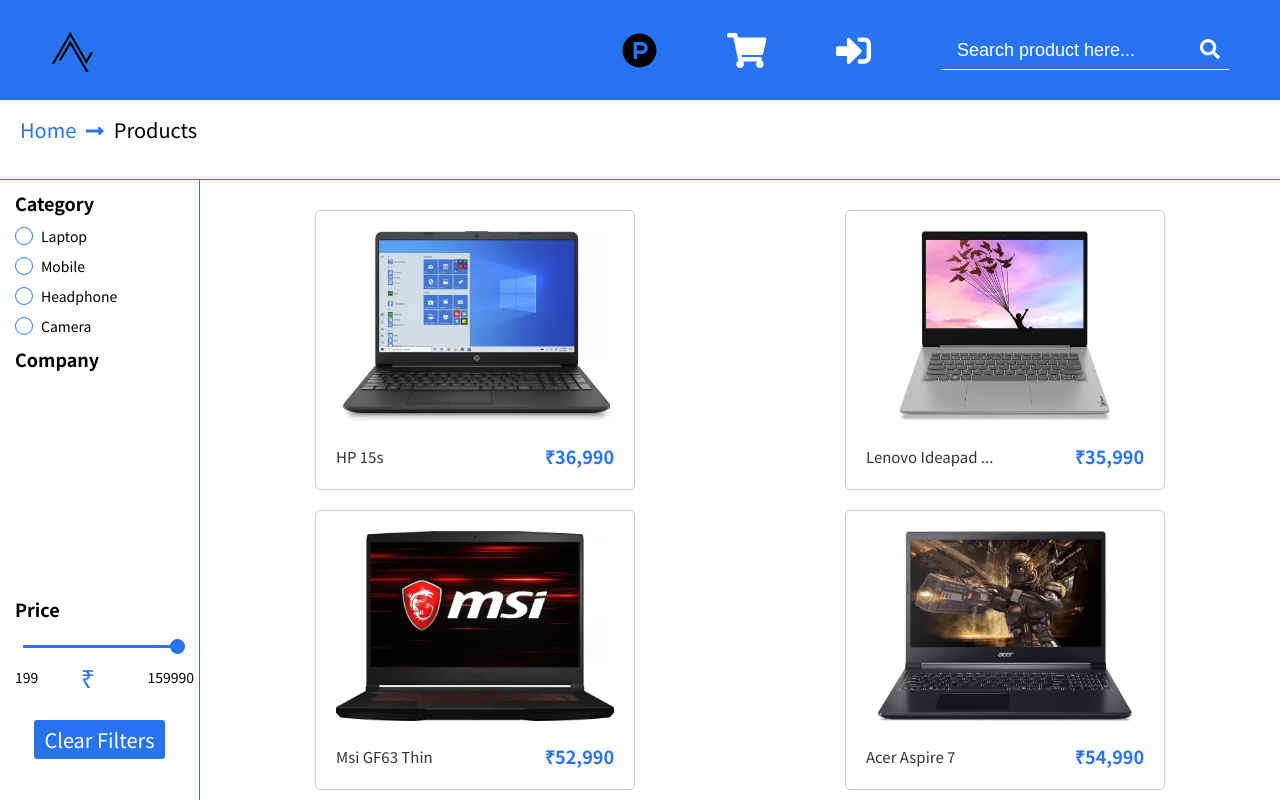
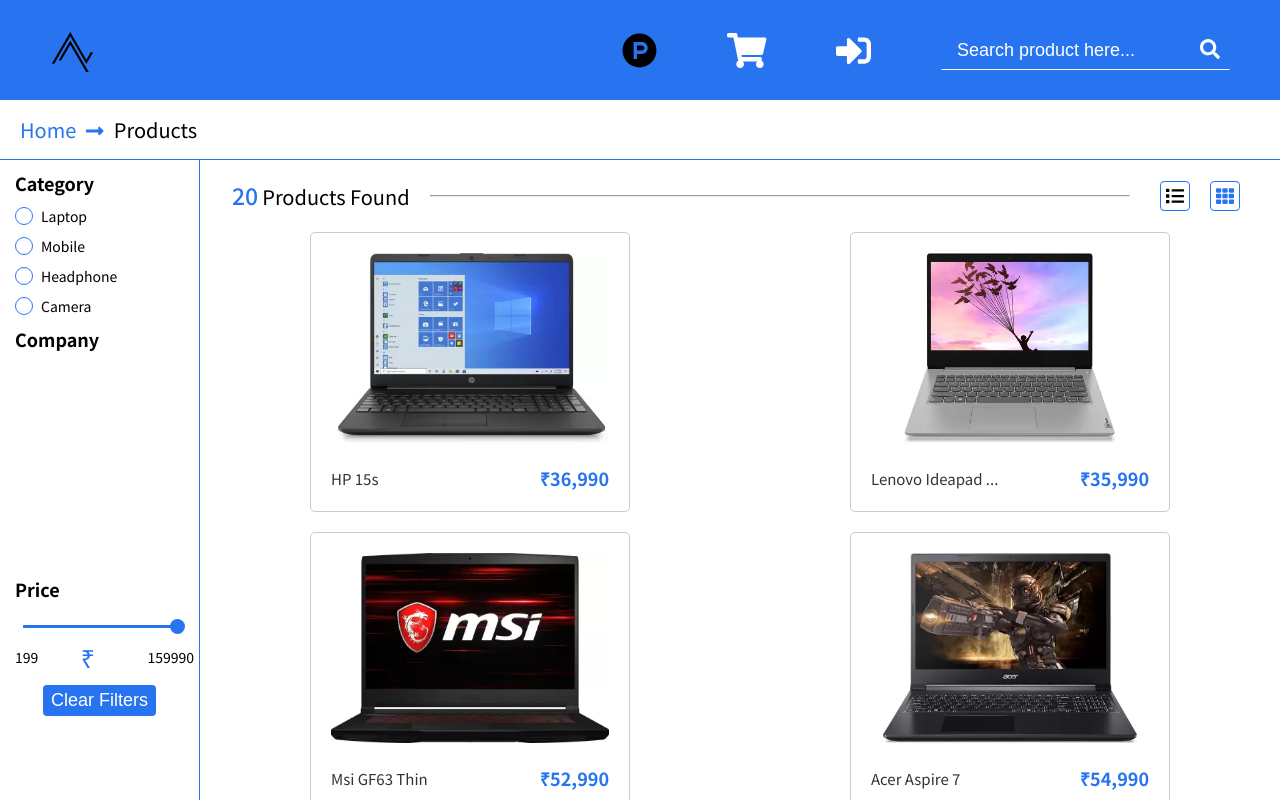
Before and after one commit to Joker-Bat/silverstore, a React (Create React App) app: page /products in a window 1280 px wide. Shown: the top 800 px of the page. Built offline with nearby package versions, Linux system fonts and the light colour scheme.

Commit message:
Added Products count

```diff
--- a/src/components/BreadCrumb/BreadCrumb.module.scss
+++ b/src/components/BreadCrumb/BreadCrumb.module.scss
@@ -5,7 +5,6 @@
   font-size: 2rem;
   align-items: center;
   text-transform: capitalize;
-  margin-bottom: 2rem;
 
   a {
     text-decoration: none;
--- a/src/components/Products/Filters/Filters.js
+++ b/src/components/Products/Filters/Filters.js
@@ -9,7 +9,6 @@
 // Components
 import Checkbox from "./Checkbox/Checkbox";
 import RangeSlider from "./RangeSlider/RangeSlider";
-import Button from "../../UI/Button/Button";
 // Redux toolkit
 import { useSelector, useDispatch } from "react-redux";
 import {
@@ -95,7 +94,7 @@
       </div>
 
       <div className={classes.ClearFilter}>
-        <Button name="Clear Filters" small clicked={clearFilters} />
+        <button onClick={clearFilters}>Clear Filters</button>
       </div>
     </aside>
   );
--- a/src/components/Products/Filters/Filters.module.scss
+++ b/src/components/Products/Filters/Filters.module.scss
@@ -62,8 +62,8 @@
     margin-bottom: 5rem;
 
     @include respond($MOBILE) {
-      height: 170px;
-      margin-bottom: 8rem;
+      height: 150px;
+      margin-bottom: 6rem;
     }
 
     .CompanyTitle {
@@ -134,5 +134,22 @@
     display: flex;
     justify-content: center;
     align-items: center;
+
+    button {
+      cursor: pointer;
+      appearance: none;
+      border: none;
+      background-color: var(--main);
+      color: var(--white);
+      padding: 0.5rem 0.8rem;
+      font-size: 1.8rem;
+      border-radius: 4px;
+      transition: transform 0.2s ease, filter 0.2s ease-in;
+
+      &:hover {
+        transform: scale(0.98);
+        filter: brightness(120%);
+      }
+    }
   }
 }
--- a/src/components/Products/Products.js
+++ b/src/components/Products/Products.js
@@ -18,12 +18,12 @@
     <div className={classes.Products}>
       <Filters />
       <ProductsList />
-      <div
+      <button
         className={classes.FilterIcon}
         onClick={() => dispatch(toggleFilter())}
       >
         <i className="fas fa-filter"></i>
-      </div>
+      </button>
     </div>
   );
 };
--- a/src/components/Products/Products.module.scss
+++ b/src/components/Products/Products.module.scss
@@ -19,6 +19,7 @@
 
     .FilterIcon {
       display: block;
+      border: none;
       position: fixed;
       bottom: 2rem;
       right: 2rem;
@@ -37,6 +38,4 @@
       }
     }
   }
-
-
 }
--- a/src/components/Products/ProductsList/ProductsList.js
+++ b/src/components/Products/ProductsList/ProductsList.js
@@ -4,6 +4,7 @@
 // Data
 import data from "../../../data/data";
 // Component
+import ProductsTop from "./ProductsTop/ProductsTop";
 import Product from "../../UI/Product/Product";
 // Redux toolkit
 import { useSelector, useDispatch } from "react-redux";
@@ -33,6 +34,8 @@
 
   // Return
   return (
+    <div className={classes.ProductsContainer}>
+      <ProductsTop />
       <div className={classes.ProductsList}>
         {products.map((item) => {
           return (
@@ -45,6 +48,7 @@
           );
         })}
       </div>
+    </div>
   );
 };
 
--- a/src/components/Products/ProductsList/ProductsList.module.scss
+++ b/src/components/Products/ProductsList/ProductsList.module.scss
@@ -1,9 +1,16 @@
 @import "../../../styles/Variables.scss";
 @import "../../../styles/ResponsiveSheet.scss";
 
+.ProductsContainer {
+  width: 100%;
+  border-top: 1px solid var(--main);
+  padding: 2rem 1rem;
+
+
+}
+
 .ProductsList {
-  border-top: 1px solid var(--main);
-  padding: 3rem 2rem;
+  // padding: 2rem 2rem;
   width: 100%;
   display: grid;
   grid-template-columns: repeat(3, 1fr);
--- /dev/null
+++ b/src/components/Products/ProductsList/ProductsTop/ProductsTop.js
@@ -0,0 +1,39 @@
+import React from "react";
+
+// Styles
+import classes from "./ProductsTop.module.scss";
+
+// React Toolkit
+// Get Product Count
+
+import { useSelector } from "react-redux";
+
+/*
+Main Component
+*/
+const ProductsTop = () => {
+  const { products } = useSelector((state) => state.products);
+
+  return (
+    <div className={classes.ProductsTop}>
+      <h1 className={classes.ProductsCount}>
+        <span className={classes.Count}>{products.length}</span>
+        Product{products.length > 1 ? "s " : ""}
+        Found
+      </h1>
+      <hr />
+      <div className={classes.ButtonContainer}>
+        <button>
+          <i className="fas fa-list"></i>
+          <span>list view</span>
+        </button>
+        <button className={classes.Active}>
+          <i className="fas fa-th"></i>
+          <span>grid view</span>
+        </button>
+      </div>
+    </div>
+  );
+};
+
+export default ProductsTop;
--- /dev/null
+++ b/src/components/Products/ProductsList/ProductsTop/ProductsTop.module.scss
@@ -0,0 +1,83 @@
+@import "../../../../styles/Variables.scss";
+@import "../../../../styles/ResponsiveSheet.scss";
+
+.ProductsTop {
+  display: flex;
+  align-items: center;
+  margin-bottom: 2rem;
+  margin-left: 2.2rem;
+  margin-right: 2rem;
+
+  .ProductsCount {
+    display: flex;
+    align-items: center;
+    font-size: 2rem;
+    margin-right: 2rem;
+    text-transform: capitalize;
+    font-weight: 400;
+
+    .Count {
+      color: var(--main);
+      font-size: 2.3rem;
+      font-weight: 500;
+      margin-right: 0.4rem;
+      margin-top: -0.2rem;
+    }
+  }
+
+  hr {
+    flex: 1;
+  }
+
+  .ButtonContainer {
+    width: 100px;
+    display: flex;
+    justify-content: space-around;
+    margin-left: 2rem;
+
+    @include respond($MOBILE) {
+      width: 80px;
+    }
+
+    button {
+      color: var(--primary);
+      position: relative;
+      appearance: none;
+      border: none;
+      background-color: transparent;
+      border-radius: 4px;
+      cursor: pointer;
+      padding: 0.5rem;
+      border: 1px solid var(--main);
+
+      &:hover span {
+        opacity: 1;
+        transform: translateY(0);
+      }
+
+      span {
+        position: absolute;
+        top: -100%;
+        left: -80%;
+        width: 250%;
+        background-color: var(--main);
+        color: var(--white);
+        font-size: 1.3rem;
+        text-transform: capitalize;
+        padding: 0.4rem 0.2rem;
+        border-radius: 4px;
+        z-index: 1;
+        transform: translateY(100%);
+        opacity: 0;
+      }
+
+      &.Active {
+        color: var(--main);
+      }
+    }
+
+    svg {
+      font-size: 1.8rem;
+    }
+  }
+}
--- a/src/components/UI/Button/Button.module.scss
+++ b/src/components/UI/Button/Button.module.scss
@@ -1,4 +1,5 @@
 @import "../../../styles/Variables.scss";
+@import "../../../styles/ResponsiveSheet.scss";
 
 .Button {
   appearance: none;
@@ -14,6 +15,10 @@
     padding: 0.5rem 1rem;
     font-size: 2rem;
     border-radius: 0.3rem;
+
+    @include respond($TABLET) {
+      font-size: 1.6rem;
+    }
   }
 
   &.Large {
```
Lines whose indentation alone changed are shown as unchanged.
